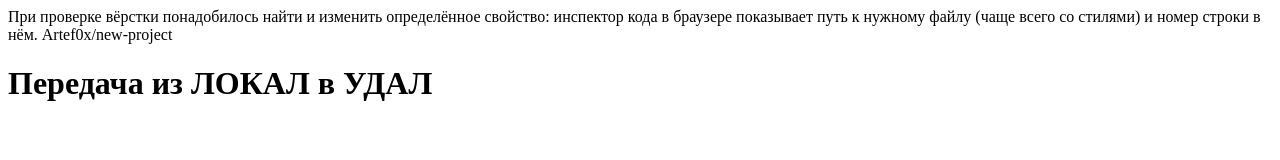
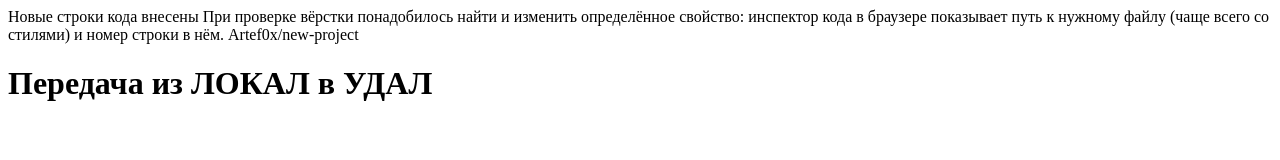
Before and after one commit to Artef0x/special-app, a plain HTML site: page index.html in a window 1280 px wide. Drawn offline with Linux system fonts and the light colour scheme.

Commit message:
code-new

```diff
--- a/index.html
+++ b/index.html
@@ -6,7 +6,7 @@
     <title>Document</title>
 </head>
 <body>
-
+    Новые строки кода внесены
     При проверке вёрстки понадобилось найти и изменить определённое
     свойство: инспектор кода в браузере показывает путь к нужному файлу
      (чаще всего со стилями) и номер строки в нём.
```
